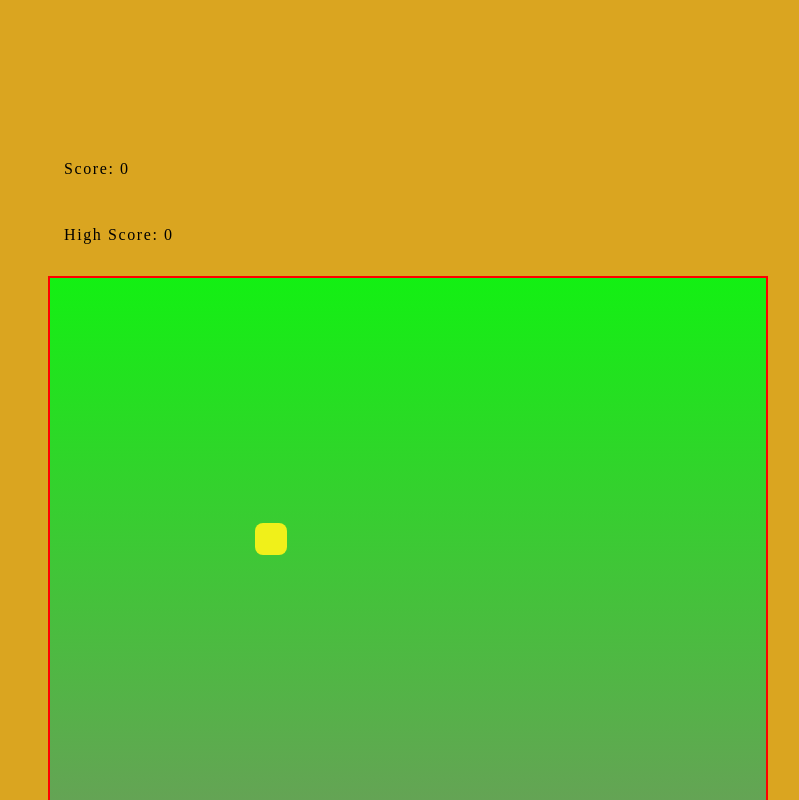
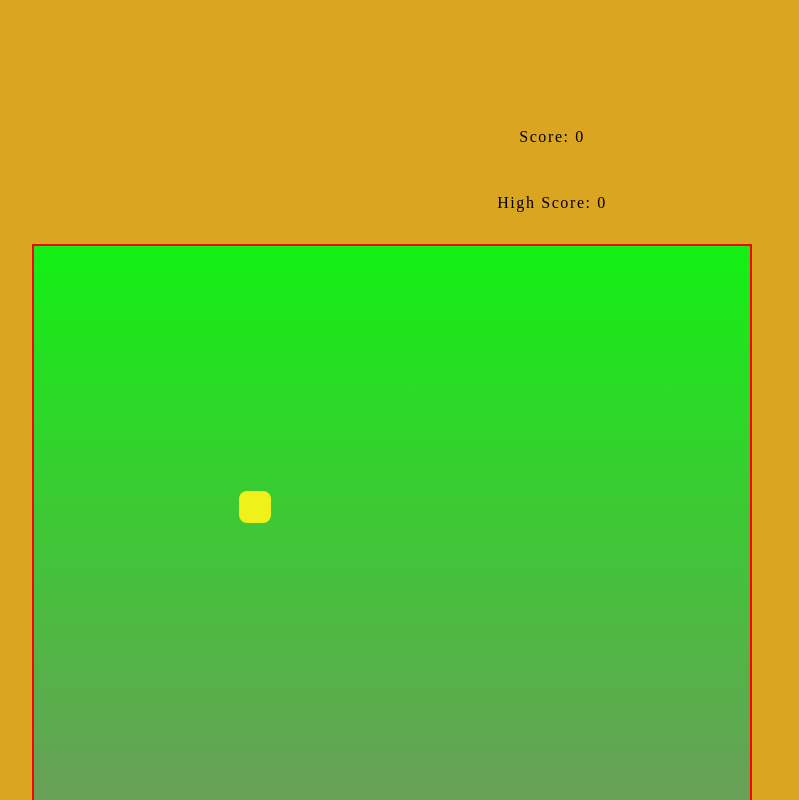
Before and after one commit to Damini70/Damini-s-favorite-Snake-Game, a plain HTML site: page index.html in a window 1280 px wide. Shown: the top 800 px of the page, without its empty margins (96-895 px from the left). Drawn offline with Linux system fonts and the light colour scheme.

Commit message:
Update style.css

```diff
--- a/style.css
+++ b/style.css
@@ -15,19 +15,19 @@ h1{
     text-align: center;
     color: darkblue;
 }
-body{
-   margin: 3rem;
-    padding: 1rem;
+.body{
+  text-align: center;
+    margin-left: 2rem;
 }
 
 
-#body{
+/* #body{
    display: flex;
    justify-content: center;
    align-items: center;
    height: 300px;
    width: 300px;
-}
+} */
 #scoreBoard{
     position: absolute;
     top: 700px;
```
